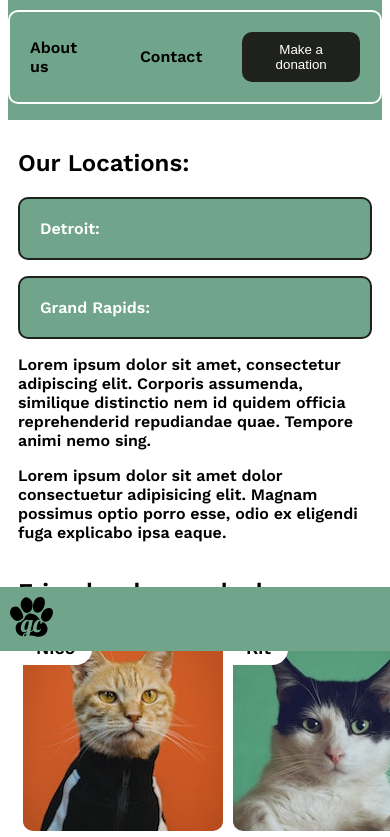
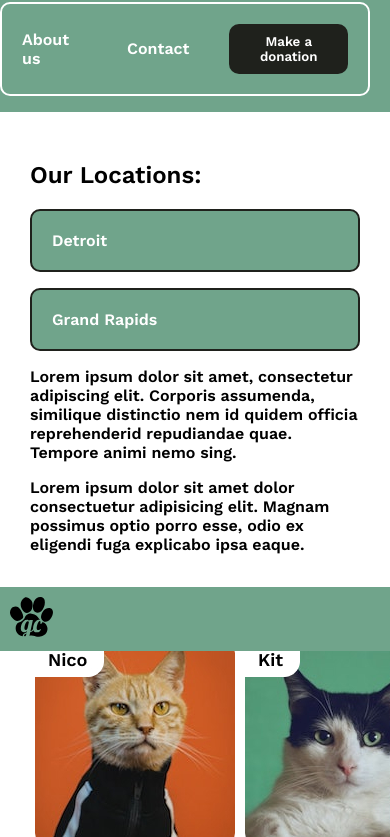
Before and after one commit to KatSchultz/schultz-part-one, a plain HTML site: page index.html in a window 390 px wide. Shown: the part 193-1030 px from the top of the page. Drawn offline with nearby package versions, Linux system fonts and the light colour scheme.

Commit message:
added responsive design

```diff
--- a/index.html
+++ b/index.html
@@ -25,8 +25,8 @@
     <main>
         <section id="info">
             <h1>Our Locations:</h1>
-            <p class="city">Detroit:</p>
-            <p class="city">Grand Rapids:</p>
+            <p class="city">Detroit</p>
+            <p class="city">Grand Rapids</p>
             <p>Lorem ipsum dolor sit amet, consectetur adipiscing elit. Corporis assumenda, similique distinctio nem id
                 quidem officia reprehenderid repudiandae quae. Tempore animi nemo sing.</p>
             <p>Lorem ipsum dolor sit amet dolor consectuetur adipisicing elit. Magnam possimus optio porro esse, odio ex
--- a/style.css
+++ b/style.css
@@ -17,10 +17,12 @@ ul {
     border: 2px solid white;
     border-radius: 10px;
     padding-left: 0px;
+    margin-right: 20px;
 }
 
 li {
     padding: 20px;
+    color: white;
 }
 
 ul {
@@ -33,15 +35,17 @@ button {
     padding: 10px;
     border: 0;
     border-radius: 10px;
+    font-family: work sans;
 }
 
 body {
     font-family: work sans;
+    margin: 0;
 }
 main {
     display: flex;
     flex-direction: column;
-    margin: 10px 10px 70px 10px;
+    margin: 30px 30px 70px 30px;
 }
 
 footer {
@@ -90,7 +94,7 @@ img {
         flex-direction: row;
     }
     #info {
-        margin: 20px;
+        margin: 0px 20px;
         width: 33%;
     }
     #available-pets {
```
